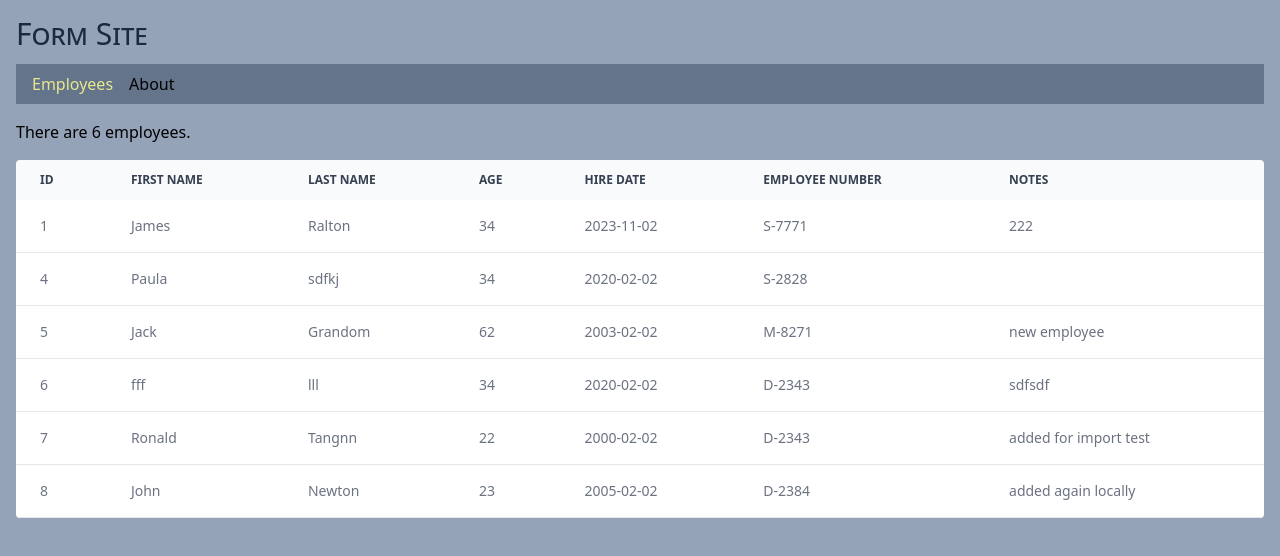
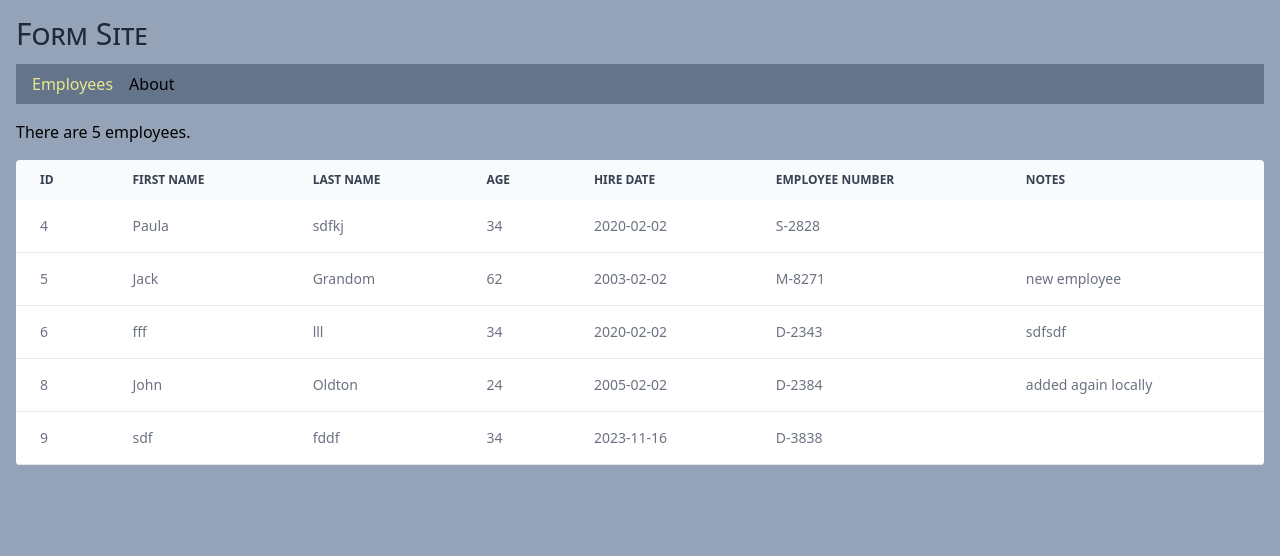
Before and after one commit to edwardtanguay/et682-react-forms-state-site, a React (Vite) app: page /employees in a window 1280 px wide. Shown: the top 556 px of the page. Built offline with nearby package versions, Linux system fonts and the light colour scheme.

Commit message:
changed port

```diff
--- a/package.json
+++ b/package.json
@@ -6,7 +6,7 @@
 	"scripts": {
 		"dev": "run-p api frontend",
 		"frontend": "vite --port 3020 --open",
-		"api": "json-server --watch ./src/data/db.json --port 3021",
+		"api": "json-server --watch ./src/data/db.json --port 4801",
 		"build": "tsc && vite build",
 		"lint": "eslint . --ext ts,tsx --report-unused-disable-directives --max-warnings 0",
 		"preview": "vite preview",
--- a/src/data/db.json
+++ b/src/data/db.json
@@ -1,14 +1,5 @@
 {
   "employees": [
-    {
-      "firstName": "James",
-      "lastName": "Ralton",
-      "age": 34,
-      "hireDate": "2023-11-02",
-      "employeeNumber": "S-7771",
-      "notes": "222",
-      "id": 1
-    },
     {
       "firstName": "Paula",
       "lastName": "sdfkj",
@@ -37,22 +28,22 @@
       "id": 6
     },
     {
-      "firstName": "Ronald",
-      "lastName": "Tangnn",
-      "age": 22,
-      "hireDate": "2000-02-02",
-      "employeeNumber": "D-2343",
-      "notes": "added for import test",
-      "id": 7
-    },
-    {
       "firstName": "John",
-      "lastName": "Newton",
-      "age": 23,
+      "lastName": "Oldton",
+      "age": 24,
       "hireDate": "2005-02-02",
       "employeeNumber": "D-2384",
       "notes": "added again locally",
       "id": 8
+    },
+    {
+      "firstName": "sdf",
+      "lastName": "fddf",
+      "age": 34,
+      "hireDate": "2023-11-16",
+      "employeeNumber": "D-3838",
+      "notes": "",
+      "id": 9
     }
   ]
 }
--- a/src/pages/PageSimpleForm.tsx
+++ b/src/pages/PageSimpleForm.tsx
@@ -23,7 +23,7 @@ export const PageSimpleForm = () => {
 		(async () => {
 			try {
 				const response = await axios.post(
-					"http://localhost:3021/employees",
+					"http://localhost:4801/employees",
 					employee,
 					{ headers }
 				);
```
Also changed, not shown: 1 other file (tests, documents, lock files or other folders).
